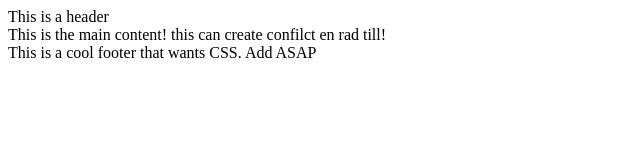
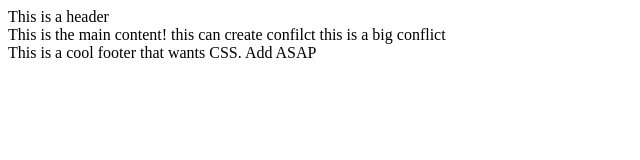
Before and after one commit to StevenCesario/group-project-FSU, a plain HTML site: page index.html in a window 1280 px wide. Shown: the full height of the page, 0-640 px from the left. Drawn offline with Linux system fonts and the light colour scheme.

Commit message:
big conflict

```diff
--- a/index.html
+++ b/index.html
@@ -12,7 +12,7 @@
     <main>
         This is the main content!
        this can create confilct
-        en rad till!
+      this is a big conflict
     </main>
     <footer id="cool-footer">
         This is a cool footer that wants CSS. Add ASAP
```
